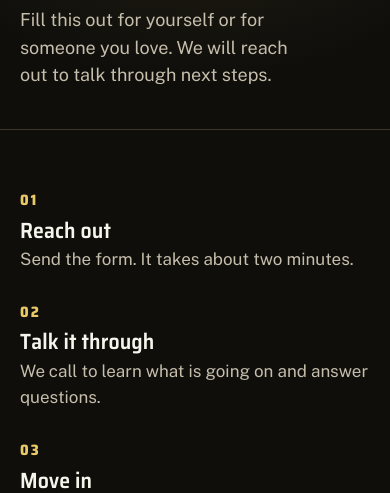
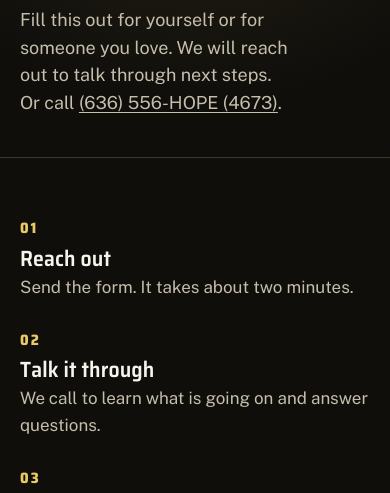
Before and after one commit to kavanaww/goldenkeyrecovery, a plain HTML site: page admissions.html in a window 390 px wide. Shown: the part 328-821 px from the top of the page. Drawn offline with Linux system fonts and the light colour scheme.

Commit message:
Add (636) 556-HOPE phone number to footers, admissions page and email signature
Co-Authored-By: Claude Fable 5.2 <noreply@anthropic.com>
Claude-Session: https://claude.ai/code/session_0111SxS8SckemtpVeu1j7gFS

```diff
--- a/admissions.html
+++ b/admissions.html
@@ -52,7 +52,7 @@
   <div class="wrap">
     <p class="label">Admissions</p>
     <h1 id="page-title">Tell us what is going on.</h1>
-    <p class="lead">Fill this out for yourself or for someone you love. We will reach out to talk through next steps.</p>
+    <p class="lead">Fill this out for yourself or for someone you love. We will reach out to talk through next steps. Or call <a href="tel:+16365564673">(636) 556-HOPE (4673)</a>.</p>
   </div>
 </section>
 
@@ -163,7 +163,7 @@
       <li><a href="https://www.instagram.com/GoldenKeyRecovery" target="_blank" rel="noopener" aria-label="Instagram"><img src="assets/icon-instagram-gold.png" alt="" width="26" height="26"></a></li>
       <li><a href="https://x.com/GKRecovery" target="_blank" rel="noopener" aria-label="X"><img src="assets/icon-x-gold.png" alt="" width="26" height="26"></a></li>
     </ul>
-    <p>Golden Key Recovery LLC &middot; Troy, Missouri</p>
+    <p>Golden Key Recovery LLC &middot; Troy, Missouri &middot; <a href="tel:+16365564673">(636) 556-HOPE (4673)</a></p>
     <p class="fine">&copy; 2026 Golden Key Recovery LLC. All rights reserved.</p>
   </div>
 </footer>
```
Also changed, not shown: about.html (+1 -1 lines), index.html (+1 -1 lines), program.html (+1 -1 lines), signature.html (+1 -0 lines).
